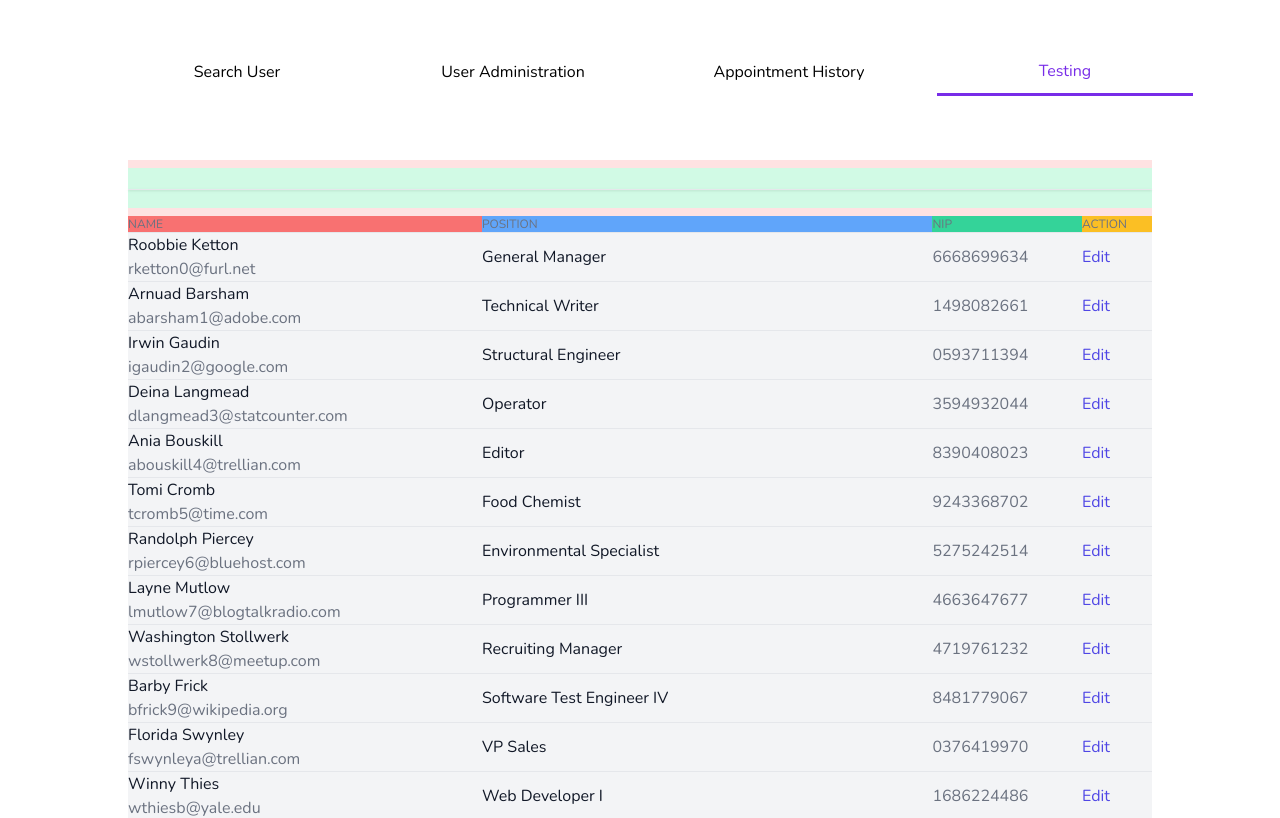
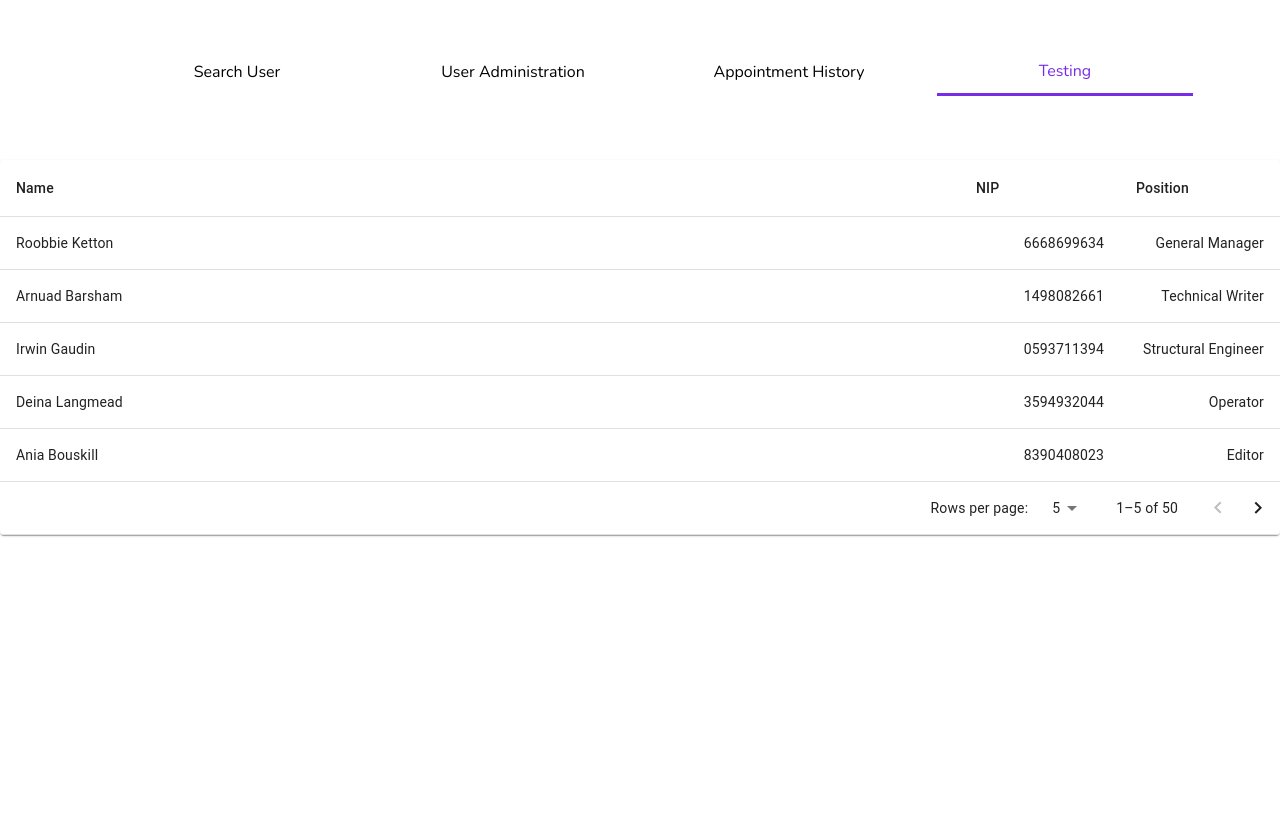
Before and after one commit to BukuTamuKita/Visity-Frontend, a React (Create React App) app: page /testing in a window 1280 px wide. Shown: the top 818 px of the page. Built offline with nearby package versions, Linux system fonts and the light colour scheme.

Commit message:
Testing table

```diff
--- a/src/pages/CreateUser/index.js
+++ b/src/pages/CreateUser/index.js
@@ -1,4 +1,4 @@
-import { Input } from "@mui/material";
+// import { Input } from "@mui/material";
 import React from "react";
 //import { useHistory } from "react-router";
 
--- a/src/pages/Testing.js
+++ b/src/pages/Testing.js
@@ -1,108 +1,70 @@
-// import Button from '@mui/material/Button';
-// import React, { useState } from 'react';
-import React from 'react';
+import React, { useState } from 'react';
 import Data from '../Data2.json';
-
-// const Child = ({ parentToChild }) => {
-//     return (
-//         <div className="mb-8">
-//             <p>{parentToChild}</p>
-//         </div>
-//     )
-// }
+import Table from '@mui/material/Table';
+import TableBody from '@mui/material/TableBody';
+import TableCell from '@mui/material/TableCell';
+import TableContainer from '@mui/material/TableContainer';
+import TableHead from '@mui/material/TableHead';
+import TableRow from '@mui/material/TableRow';
+import Paper from '@mui/material/Paper';
+import TablePagination from '@mui/material/TablePagination';
+import TableFooter from '@mui/material/TableFooter';
 
 const Testing = () => {
-//     const [data, setData] = useState('');
-//
-//     const parentToChild = () => {
-//         setData("This is from parent (Testing page)");
-//     }
+    const [page, setPage] = useState(0);
+    const [rowsPerPage, setRowsPerPage] = useState(5);
 
-// const people = [
-//     {
-//       name: 'Jane Cooper',
-//       title: 'Regional Paradigm Technician',
-//       department: 'Optimization',
-//       role: 'Admin',
-//       email: 'jane.cooper@example.com',
-//       image:
-//         'https://images.unsplash.com/photo-1494790108377-be9c29b29330?ixlib=rb-1.2.1&ixid=eyJhcHBfaWQiOjEyMDd9&auto=format&fit=facearea&facepad=4&w=256&h=256&q=60',
-//     },
-//     // More people...
-// ]
+    const handleChangePage = (event, newPage) => {
+        setPage(newPage);
+    };
+
+    const handleChangeRowsPerPage = (event) => {
+        setRowsPerPage(+event.target.value);
+        setPage(0);
+    }
 
     return (
-//         <div className="flex flex-col justify-center items-center mt-64">
-//             {/* <p className="text-4xl">For testing only...</p> */}
-//
-//             <Child parentToChild={data} />
-//             <Button
-//                 color="primary"
-//                 variant="contained"
-//                 onClick={() => parentToChild()}
-//             >
-//                 Click Parent
-//             </Button>
-//         </div>
-    <>
-    <div className="flex flex-col bg-red-100 py-2 w-4/5 mx-auto">
-        <div className="py-2 bg-green-100">
-            <div className="align-middle inline-block min-w-full bg-blue-100">
-                <div className="shadow overflow- border-b border-gray-200 rounded-lg">
-
-                </div>
-            </div>
-        </div>
-    </div>
-
-    <table className="divide-y divide-gray-200 mx-auto w-4/5">
-        <thead className="bg-yellow-100">
-            <tr className="">
-                <th
-                    className="text-left text-xs font-medium text-gray-500 uppercase bg-red-400"
-                >
-                    Name
-                </th>
-                <th
-                    className="text-left text-xs font-medium text-gray-500 uppercase bg-blue-400"
-                >
-                    Position
-                </th>
-                <th
-                    className="text-left text-xs font-medium text-gray-500 uppercase bg-green-400"
-                >
-                    NIP
-                </th>
-                <th
-                    className="text-left text-xs font-medium text-gray-500 uppercase bg-yellow-400"
-                >
-                    Action
-                </th>
-            </tr>
-        </thead>
-
-        <tbody className="divide-y divide-gray-200">
-            {Data.map((person) => (
-                <tr key={person.email} className="bg-gray-100">
-                    <td className="flex flex-col">
-                        <div className="font-medium text-gray-900">{person.name}</div>
-                        <div className="text-gray-500">{person.email}</div>
-                    </td>
-                    <td className="text-gray-900">{person.position}</td>
-                    <td className="text-gray-500">{person.nip}</td>
-                    <td className="font-medium">
-                        <a
-                            href="/#"
-                            className="text-indigo-600 hover:text-indigo-900"
-                        >
-                            Edit
-                        </a>
-                    </td>
-                </tr>
-            ))}
-        </tbody>
-    </table>
-    </>
+        <>
+            <TableContainer component={Paper}>
+                <Table sx={{ minWidth: 650 }} aria-label="simple table">
+                    <TableHead>
+                    <TableRow>
+                        <TableCell>Name</TableCell>
+                        <TableCell>NIP</TableCell>
+                        <TableCell>Position</TableCell>
+                    </TableRow>
+                    </TableHead>
+                    <TableBody>
+                        {Data.slice(page * rowsPerPage, page * rowsPerPage + rowsPerPage).map((data) => (
+                            <TableRow key={data.name}>
+                                <TableCell component="th" scope="data">
+                                    {data.name}
+                                </TableCell>
+                                <TableCell style={{ width: 160 }} align="right">
+                                    {data.nip}
+                                </TableCell>
+                                <TableCell style={{ width: 160 }} align="right">
+                                    {data.position}
+                                </TableCell>
+                            </TableRow>
+                        ))}
+                    </TableBody>
+                    <TableFooter>
+                        <TableRow>
+                            <TablePagination
+                            rowsPerPageOptions={[5, 10, 25, 100]}
+                            colSpan={3}
+                            count={Data.length}
+                            rowsPerPage={rowsPerPage}
+                            page={page}
+                            onPageChange={handleChangePage}
+                            onRowsPerPageChange={handleChangeRowsPerPage}
+                            />
+                        </TableRow>
+                    </TableFooter>
+                </Table>
+            </TableContainer>
+        </>
     );
 }
 
--- a/src/pages/UserAdmin/index.js
+++ b/src/pages/UserAdmin/index.js
@@ -1,4 +1,4 @@
-import { Route } from "react-router";
+// import { Route } from "react-router";
 import React from 'react';
 import { useHistory } from "react-router";
 
```
Also changed, not shown: 1 other file (tests, documents, lock files or other folders).
